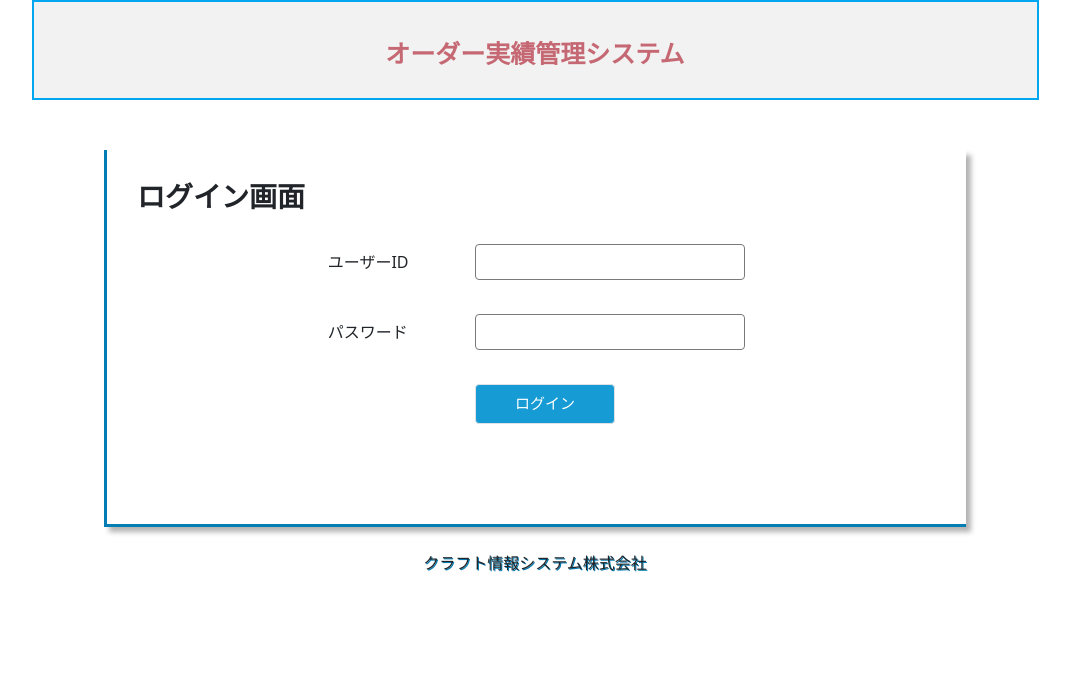
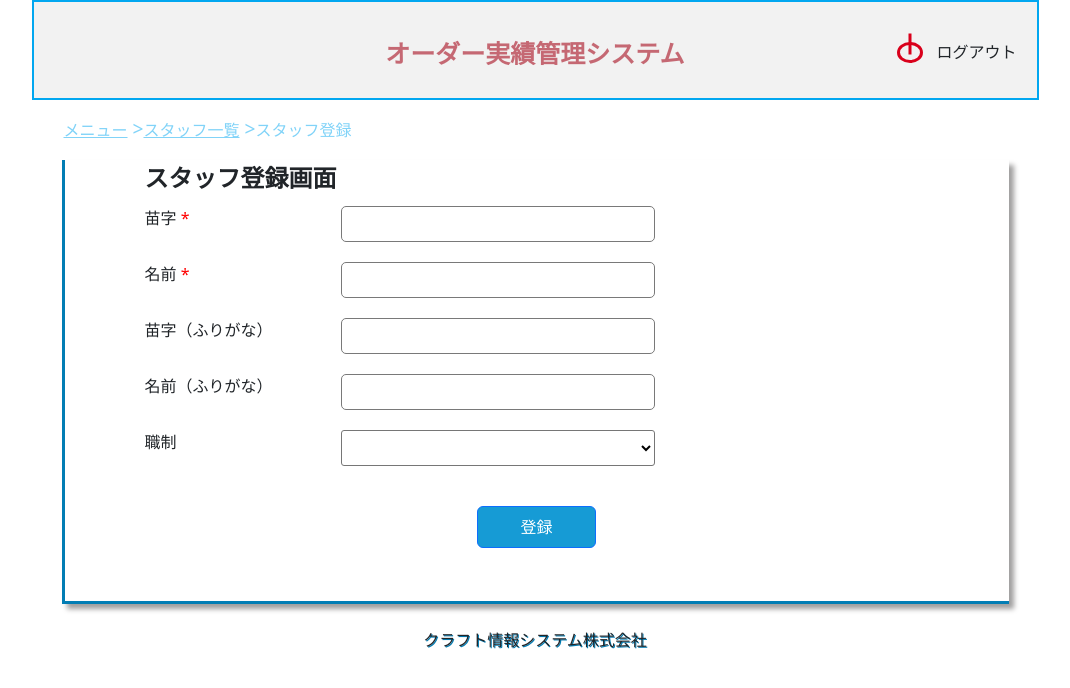
Before and after one commit to tungl27/FE-Comway-prj, a React (Create React App) app: page /staff/new in a window 1280 px wide. Before the commit this address led to /login. Shown: the top 688 px of the page, without its empty margins (105-1175 px from the left). Built offline with nearby package versions, Linux system fonts and the light colour scheme; sample sign-in values are in the browser's storage.

Commit message:
change localStorage

```diff
--- a/src/Components/FormCreate/CreateStaff.jsx
+++ b/src/Components/FormCreate/CreateStaff.jsx
@@ -1,132 +1,190 @@
 import { Fragment, useEffect, useState } from "react";
 import Input from "../Input/Input";
-import './FormCreate.css'
+import "./FormCreate.css";
 import Selection from "../Selection/Selection";
 import iskanji from "../../utils/validateKanji";
 import isHiragana from "../../utils/validataHiragana";
 import axios from "axios";
 import { CREATE_STAFF } from "../../theme/configApi";
 
-const options = [{ label: '社員', value: 1 }, { label: '社員', value: 12 }]
+const options = [
+  { label: "社員", value: 1 },
+  { label: "社員", value: 12 },
+];
 export default function FormCreate() {
   const [lastName, setLastName] = useState("");
   const [firstName, setFirstName] = useState("");
   const [lastNameFurigana, setLastNameFurigana] = useState("");
   const [firstNameFurigana, setFirstNameFurigana] = useState("");
-    const [office, setOffice] = useState('');
-    const [message, setMessage] = useState('');
+  const [staff_type, setstaff_type] = useState("");
+  const [message, setMessage] = useState("");
   const [error, setError] = useState({
     lastName: "",
     firstName: "",
     lastNameFurigana: "",
     firstNameFurigana: "",
-        office: ""
+    staff_type: "",
   });
 
   const submitHandler = async () => {
-        let errorLastName = ''
-        let errorFirstName = ''
-        let errorLastNameFurigana = ''
-        let errorFirstNameFurigana = ''
-        let errorOffice = ''
-        if (lastName === '') {
-            errorLastName = process.env.REACT_APP_REQUIRED_FIELD_ERROR
+    let errorLastName = "";
+    let errorFirstName = "";
+    let errorLastNameFurigana = "";
+    let errorFirstNameFurigana = "";
+    let errorStaff_type = "";
+    if (lastName === "") {
+      errorLastName = process.env.REACT_APP_REQUIRED_FIELD_ERROR;
     } else if (!iskanji(lastName)) {
-            errorLastName = process.env.REACT_APP_REQUIRED_2_BYTE_KANJI_ERROR
+      errorLastName = process.env.REACT_APP_REQUIRED_2_BYTE_KANJI_ERROR;
     } else {
-            errorLastName = ""
+      errorLastName = "";
     }
-        if (firstName === '') {
-            errorFirstName = process.env.REACT_APP_REQUIRED_FIELD_ERROR
+    if (firstName === "") {
+      errorFirstName = process.env.REACT_APP_REQUIRED_FIELD_ERROR;
     } else if (!iskanji(firstName)) {
-            errorFirstName = process.env.REACT_APP_REQUIRED_2_BYTE_KANJI_ERROR
+      errorFirstName = process.env.REACT_APP_REQUIRED_2_BYTE_KANJI_ERROR;
     } else {
-            errorFirstName = ""
+      errorFirstName = "";
     }
 
-        if (lastNameFurigana === '') {
-            errorLastNameFurigana = process.env.REACT_APP_REQUIRED_FIELD_ERROR
+    if (lastNameFurigana === "") {
+      errorLastNameFurigana = process.env.REACT_APP_REQUIRED_FIELD_ERROR;
     } else if (!isHiragana(lastNameFurigana)) {
-            errorLastNameFurigana = process.env.REACT_APP_REQUIRED_2_BYTE_HIRAGANA_ERRORs
+      errorLastNameFurigana =
+        process.env.REACT_APP_REQUIRED_2_BYTE_HIRAGANA_ERRORs;
     } else {
-            errorLastNameFurigana = ""
+      errorLastNameFurigana = "";
     }
-        if (firstNameFurigana === '') {
-            errorFirstNameFurigana = process.env.REACT_APP_REQUIRED_FIELD_ERROR
+    if (firstNameFurigana === "") {
+      errorFirstNameFurigana = process.env.REACT_APP_REQUIRED_FIELD_ERROR;
     } else if (!isHiragana(firstNameFurigana)) {
-            errorFirstNameFurigana = process.env.REACT_APP_REQUIRED_2_BYTE_HIRAGANA_ERRORs
+      errorFirstNameFurigana =
+        process.env.REACT_APP_REQUIRED_2_BYTE_HIRAGANA_ERRORs;
     } else {
-            errorFirstNameFurigana = ""
+      errorFirstNameFurigana = "";
     }
-        if (office === '') {
-            errorOffice = process.env.REACT_APP_REQUIRED_SELECTED_ERROR
+    if (staff_type === "") {
+      errorStaff_type = process.env.REACT_APP_REQUIRED_SELECTED_ERROR;
     } else {
-            errorOffice = ""
+      errorStaff_type = "";
     }
     setError({
-            ...error, lastName: errorLastName, firstName: errorFirstName,
-            lastNameFurigana: errorLastNameFurigana, firstNameFurigana: errorFirstNameFurigana, office: errorOffice
+      ...error,
+      lastName: errorLastName,
+      firstName: errorFirstName,
+      lastNameFurigana: errorLastNameFurigana,
+      firstNameFurigana: errorFirstNameFurigana,
+      staff_type: errorStaff_type,
+    });
+    if (
+      !(
+        errorLastName ??
+        errorFirstName ??
+        errorLastNameFurigana ??
+        errorLastNameFurigana ??
+        errorStaff_type
+      ) !== ""
+    ) {
+      await axios
+        .post(CREATE_STAFF, {
+          last_name: lastName,
+          first_name: firstName,
+          last_name_furigana: lastNameFurigana,
+          first_name_furigana: firstNameFurigana,
+          staff_type: staff_type,
+          Condtion_verify: false,
+          Condition_menu: false,
+          Condition_Staff_List: true,
+          IDLoginUser: localStorage.getItem("IDLoginUser"),
         })
-        if (!(errorLastName ?? errorFirstName ?? errorLastNameFurigana ?? errorLastNameFurigana ?? errorOffice) !== '') {
-            await axios.post(CREATE_STAFF, {
-                "last_name": lastName,
-                "first_name": firstName,
-                "last_name_furigana": lastNameFurigana,
-                "first_name_furigana": firstNameFurigana,
-                "office": office,
-                "Condtion_verify": false,
-                "Condition_menu": false,
-                "Condition_Staff_List": true,
-                "IDLoginUser": localStorage.getItem("IDLoginUser")
-            }).then((respone) => {
-                if (respone.data === 'New Staff is created') {
-                    setMessage(process.env.REACT_APP_CREATE_STAFF_SUCCESS)
-                    setLastName('')
-                    setFirstName('')
-                    setLastNameFurigana('')
-                    setFirstNameFurigana('')
-                    setOffice('')
+        .then((respone) => {
+          if (respone.data === "New Staff is created") {
+            setMessage(process.env.REACT_APP_CREATE_STAFF_SUCCESS);
+            setLastName("");
+            setFirstName("");
+            setLastNameFurigana("");
+            setFirstNameFurigana("");
+            setstaff_type("");
           }
-            }).catch((err) => {
-                console.log(err)
         })
+        .catch((err) => {
+          console.log(err);
+        });
     }
-    }
+  };
   useEffect(() => {
     const id = setTimeout(() => {
-            setMessage('')
+      setMessage("");
     }, 5000);
-        return () => clearTimeout(id)
-    }, [message])
+    return () => clearTimeout(id);
+  }, [message]);
   return (
     <Fragment>
       <div className="container">
         <div className="form-create">
           <div>
-                        <p className="form-title-create">
-                            スタッフ登録画面
-                        </p>
+            <p className="form-title-create">スタッフ登録画面</p>
             <div className="staff-create-inputs-group">
-                            <Input id={'lastname-create'} value={lastName} required={true} setValue={setLastName}
-                                title={'苗字'} editable={true} errorMsg={error.lastName}></Input>
-                            <Input id={'firstname-create'} value={firstName} required={true} setValue={setFirstName}
-                                title={'名前'} editable={true} errorMsg={error.firstName}></Input>
-                            <Input id={'lastnamefurigana-create'} value={lastNameFurigana} required={false} setValue={setLastNameFurigana}
-                                title={'苗字（ふりがな）'} editable={true} errorMsg={error.lastNameFurigana}></Input>
-                            <Input id={'firstnamefurigana-create'} value={firstNameFurigana} required={false} setValue={setFirstNameFurigana}
-                                title={'名前（ふりがな）'} editable={true} errorMsg={error.firstNameFurigana}></Input>
-                            <Selection id={'office-create'} title={'職制'} options={options} required={true} value={office}
-                                setValue={setOffice} errorMsg={error.office}></Selection>
+              <Input
+                id={"lastname-create"}
+                value={lastName}
+                required={true}
+                setValue={setLastName}
+                title={"苗字"}
+                editable={true}
+                errorMsg={error.lastName}
+              ></Input>
+              <Input
+                id={"firstname-create"}
+                value={firstName}
+                required={true}
+                setValue={setFirstName}
+                title={"名前"}
+                editable={true}
+                errorMsg={error.firstName}
+              ></Input>
+              <Input
+                id={"lastnamefurigana-create"}
+                value={lastNameFurigana}
+                required={false}
+                setValue={setLastNameFurigana}
+                title={"苗字（ふりがな）"}
+                editable={true}
+                errorMsg={error.lastNameFurigana}
+              ></Input>
+              <Input
+                id={"firstnamefurigana-create"}
+                value={firstNameFurigana}
+                required={false}
+                setValue={setFirstNameFurigana}
+                title={"名前（ふりがな）"}
+                editable={true}
+                errorMsg={error.firstNameFurigana}
+              ></Input>
+              <Selection
+                id={"staff_type-create"}
+                title={"職制"}
+                options={options}
+                required={true}
+                value={staff_type}
+                setValue={setstaff_type}
+                errorMsg={error.staff_type}
+              ></Selection>
             </div>
           </div>
           <div className="text-center">
-                        <button type="button" id="regist" className="btn btn-primary" onClick={() => submitHandler()}>登録</button>
+            <button
+              type="button"
+              id="regist"
+              className="btn btn-primary"
+              onClick={() => submitHandler()}
+            >
+              登録
+            </button>
           </div>
-                    <p className="message">
-                        {message}
-                    </p>
+          <p className="message">{message}</p>
         </div>
       </div>
     </Fragment>
-    )
+  );
 }
--- a/src/Components/Header/Header.jsx
+++ b/src/Components/Header/Header.jsx
@@ -9,7 +9,7 @@ export default function Header({ account, isLoginPage = false }) {
 
   const navigative = useNavigate();
   const logoutAction = () => {
-    localStorage.removeItem("admin_id");
+    localStorage.removeItem("IDLoginUser");
     navigative("/login");
   };
   return (
--- a/src/pages/Login/Login.jsx
+++ b/src/pages/Login/Login.jsx
@@ -37,7 +37,8 @@ export default function Login() {
     }
 
     if (Password.trim() === "") {
-      errors.errorPassword = process.env.REACT_APP_LOGIN_REQUIRED_PASSWORD + "BEFORE";
+      errors.errorPassword =
+        process.env.REACT_APP_LOGIN_REQUIRED_PASSWORD + "BEFORE";
     }
 
     return errors;
@@ -88,7 +89,7 @@ export default function Login() {
           }
         }
         setError(errors);
-        console.log(resData)
+        console.log(resData);
 
         // Neu thanh khong co loi nao
         const mesengerSus = resData?.message || "";
@@ -97,7 +98,7 @@ export default function Login() {
           mesengerSus === "Successfully"
         ) {
           localStorage.setItem(
-            "admin_id",
+            "IDLoginUser",
             resData?.IDLoginUser
             // JSON.stringify()
           );
--- a/src/pages/OrderList/OrderList.jsx
+++ b/src/pages/OrderList/OrderList.jsx
@@ -41,7 +41,7 @@ export default function OrderList() {
         project_name: searchValue?.projectName || "",
         client_name: searchValue?.clientName || "",
         status: searchValue?.status || "",
-        IDLoginUser: localStorage.getItem("admin_id"),
+        IDLoginUser: localStorage.getItem("IDLoginUser"),
       });
 
       setTableData(response.data);
@@ -55,7 +55,7 @@ export default function OrderList() {
 
   const deleteOrder = async (orderID) => {
     try {
-      const id_login = localStorage.getItem("admin_id");
+      const id_login = localStorage.getItem("IDLoginUser");
 
       const response = await axios.post(DELETE_ORDER, {
         Id_User_Login: id_login,
--- a/src/pages/StaffList/StaffList.jsx
+++ b/src/pages/StaffList/StaffList.jsx
@@ -38,7 +38,7 @@ export default function StaffList() {
       const params = {
         name: searchValueParams.nameSearch,
         staff_type: searchValueParams.staffType,
-        IDLoginUser: localStorage.getItem("admin_id"),
+        IDLoginUser: localStorage.getItem("IDLoginUser"),
       };
 
       const response = await axios.post(SEARCH_STAFF_LIST, params);
@@ -58,7 +58,7 @@ export default function StaffList() {
 
   const deleteStaff = async (staffId) => {
     try {
-      const id_login = localStorage.getItem("admin_id");
+      const id_login = localStorage.getItem("IDLoginUser");
 
       const response = await axios.post(DELETE_STAFF, {
         id: staffId,
--- a/src/theme/Protected.js
+++ b/src/theme/Protected.js
@@ -6,7 +6,7 @@ export default function Protected(props) {
   const navigate = useNavigate();
 
   useEffect(() => {
-    if (!localStorage.getItem("admin_id")) {
+    if (!localStorage.getItem("IDLoginUser")) {
       navigate("/login");
     }
   }, []);
```
Lines whose indentation alone changed are shown as unchanged.
